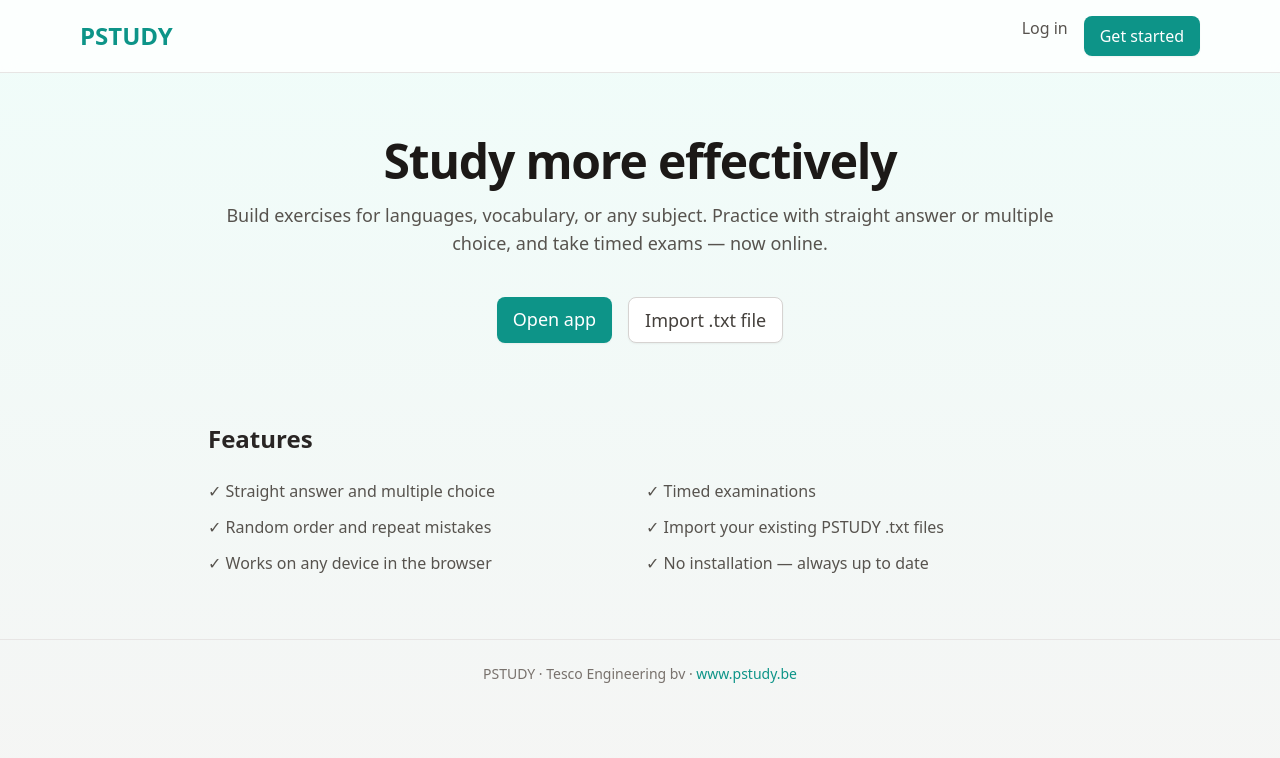
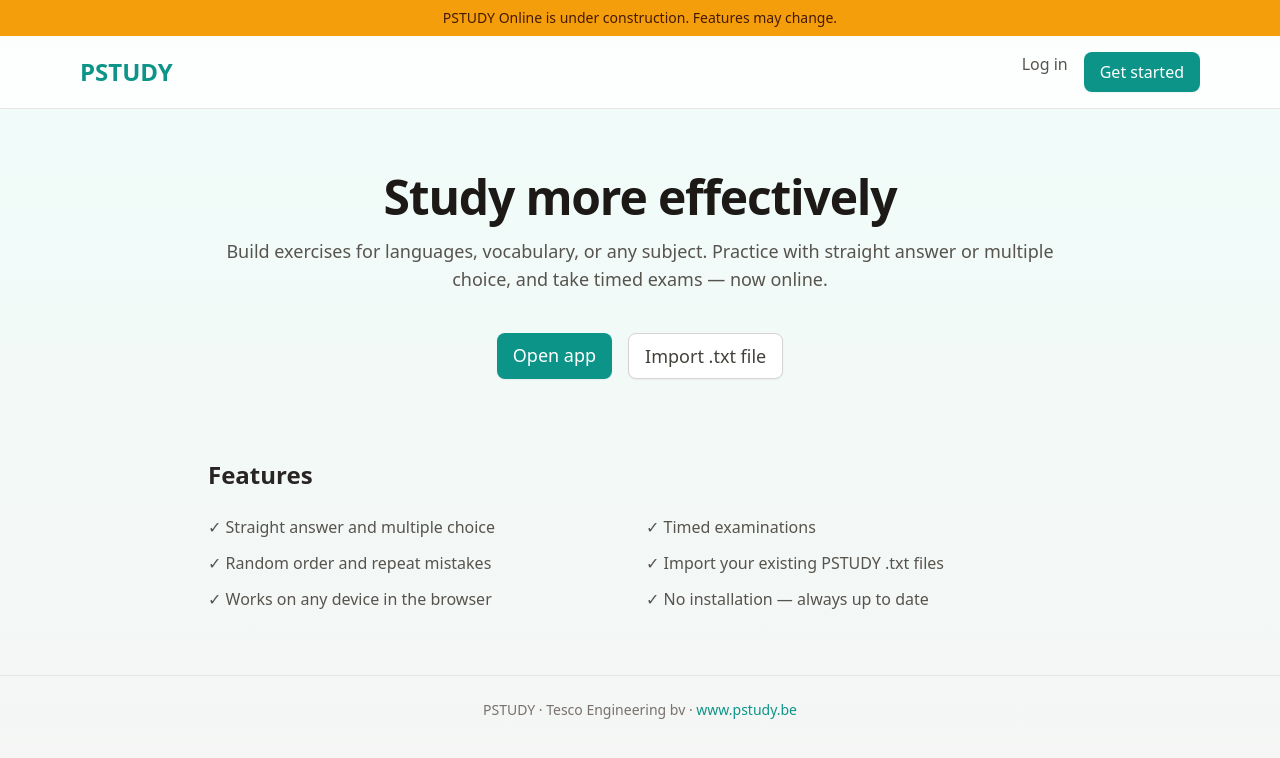
Before and after one commit to TescoEngineering/pstudy-online, a Next.js app: page / in a window 1280 px wide. Shown: the top 758 px of the page. Built offline with nearby package versions, Linux system fonts and the light colour scheme.

Commit message:
Add under construction banner

```diff
--- a/src/app/layout.tsx
+++ b/src/app/layout.tsx
@@ -14,7 +14,12 @@ export default function RootLayout({
 }>) {
   return (
     <html lang="en">
-      <body className="min-h-screen">{children}</body>
+      <body className="min-h-screen">
+        <div className="bg-amber-500 px-4 py-2 text-center text-sm font-medium text-amber-950">
+          PSTUDY Online is under construction. Features may change.
+        </div>
+        {children}
+      </body>
     </html>
   );
 }
```
